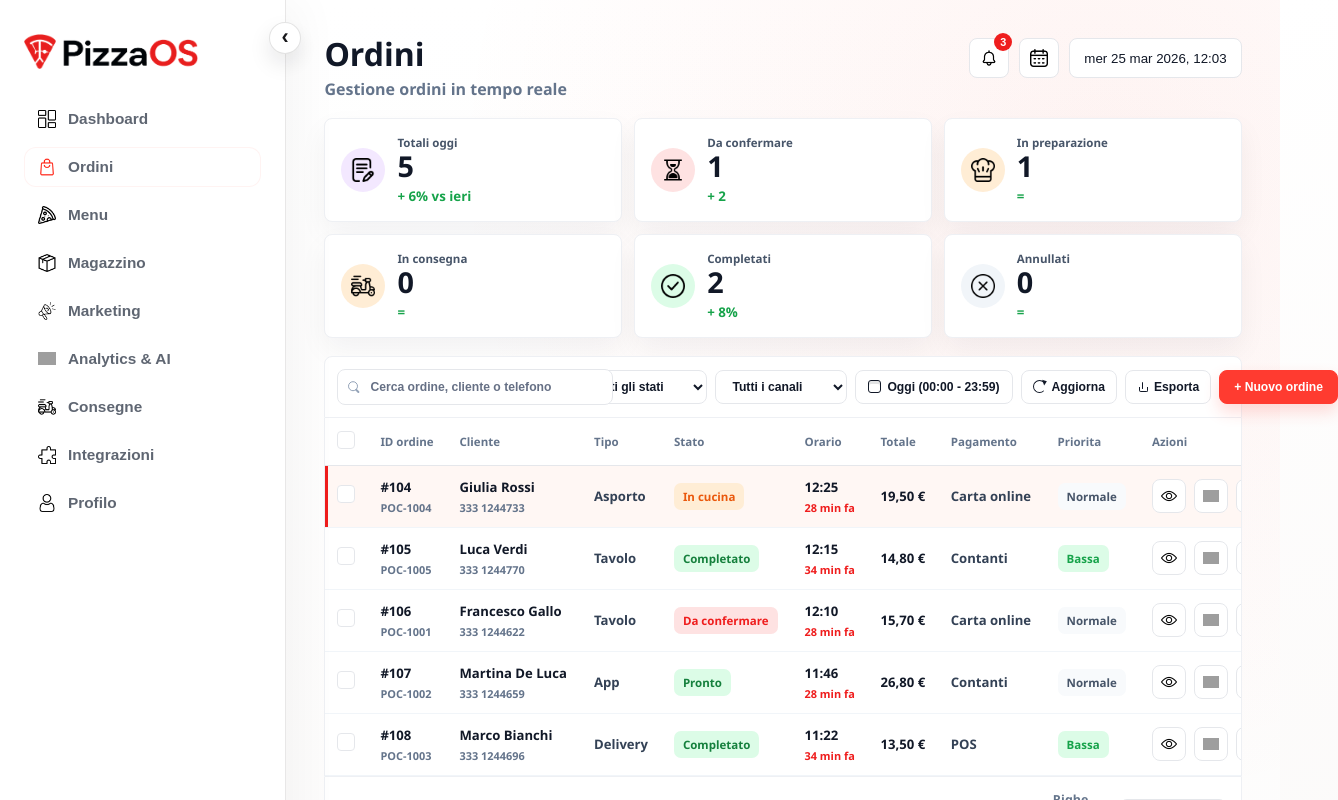
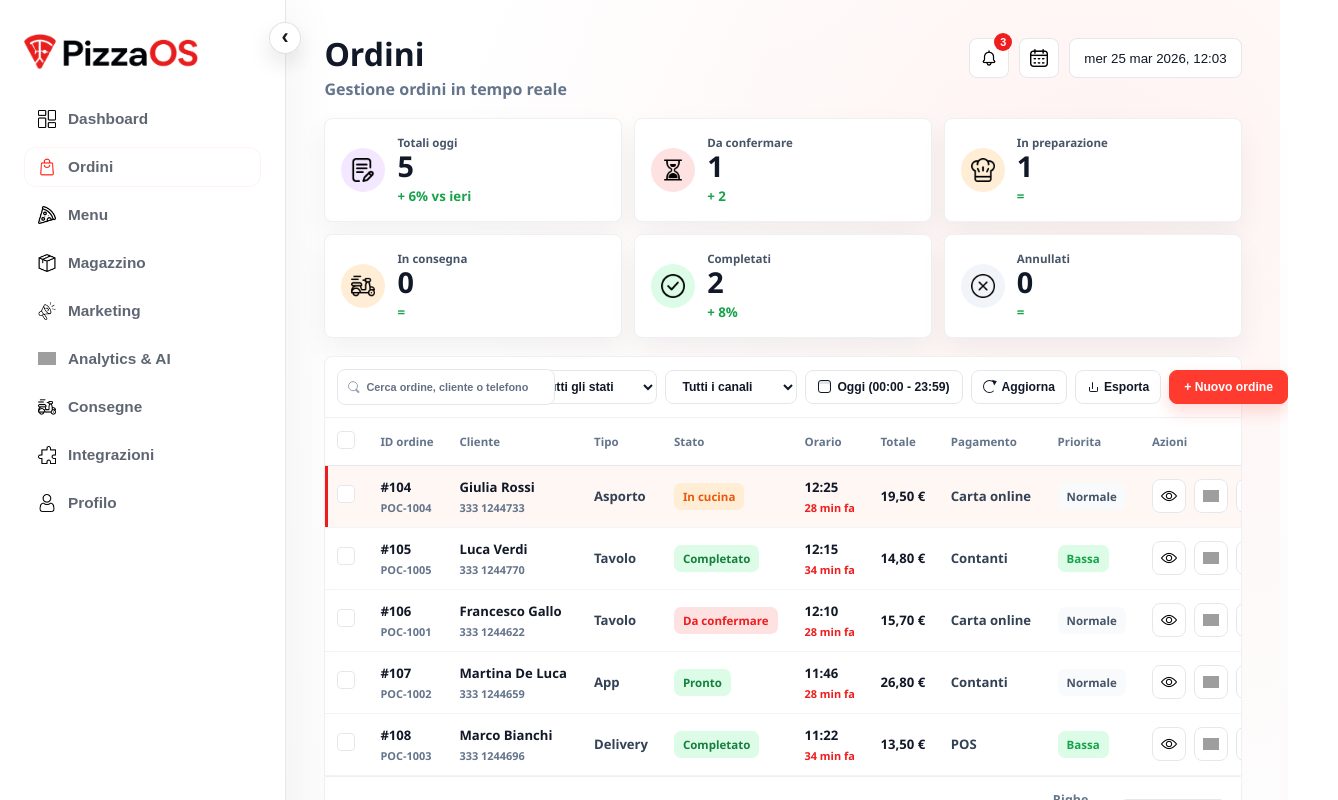
Before and after one commit to kremisi-com/pizzaos, a Next.js app in the folder apps/admin/: page / in a window 1280 px wide. Both pictures are taken after a click on the button "Apri coda ordini". Shown: the top 800 px of the page, 1338 px wide, since content can reach past the window. Built offline with nearby package versions, Linux system fonts and the light colour scheme; grey boxes are pictures that could not be loaded; a web font is replaced by a local one.

Commit message:
fix(admin): prevent orders search overlap
Reduce the orders toolbar search column and placeholder sizing so the search field no longer overlaps the adjacent status select.

```diff
--- a/apps/admin/src/features/orders/components/orders-dashboard.module.css
+++ b/apps/admin/src/features/orders/components/orders-dashboard.module.css
@@ -220,7 +220,7 @@
 
 .toolbar {
   display: grid;
-  grid-template-columns: minmax(230px, 1.18fr) minmax(132px, 0.5fr) minmax(132px, 0.5fr) auto auto auto auto;
+  grid-template-columns: minmax(180px, 0.9fr) minmax(132px, 0.55fr) minmax(132px, 0.55fr) auto auto auto auto;
   align-items: center;
   gap: 8px;
   padding: 12px;
@@ -232,6 +232,7 @@
 .searchField {
   position: relative;
   display: block;
+  min-width: 0;
 }
 
 .searchField::before {
@@ -276,13 +277,16 @@
 }
 
 .searchField input {
-  padding-left: 32px;
+  min-width: 0;
+  padding-left: 28px;
+  padding-right: 8px;
   font-weight: 600;
 }
 
 .searchField input::placeholder {
   color: #667085;
   opacity: 1;
+  font-size: 0.68rem;
   font-weight: 600;
 }
 
```
